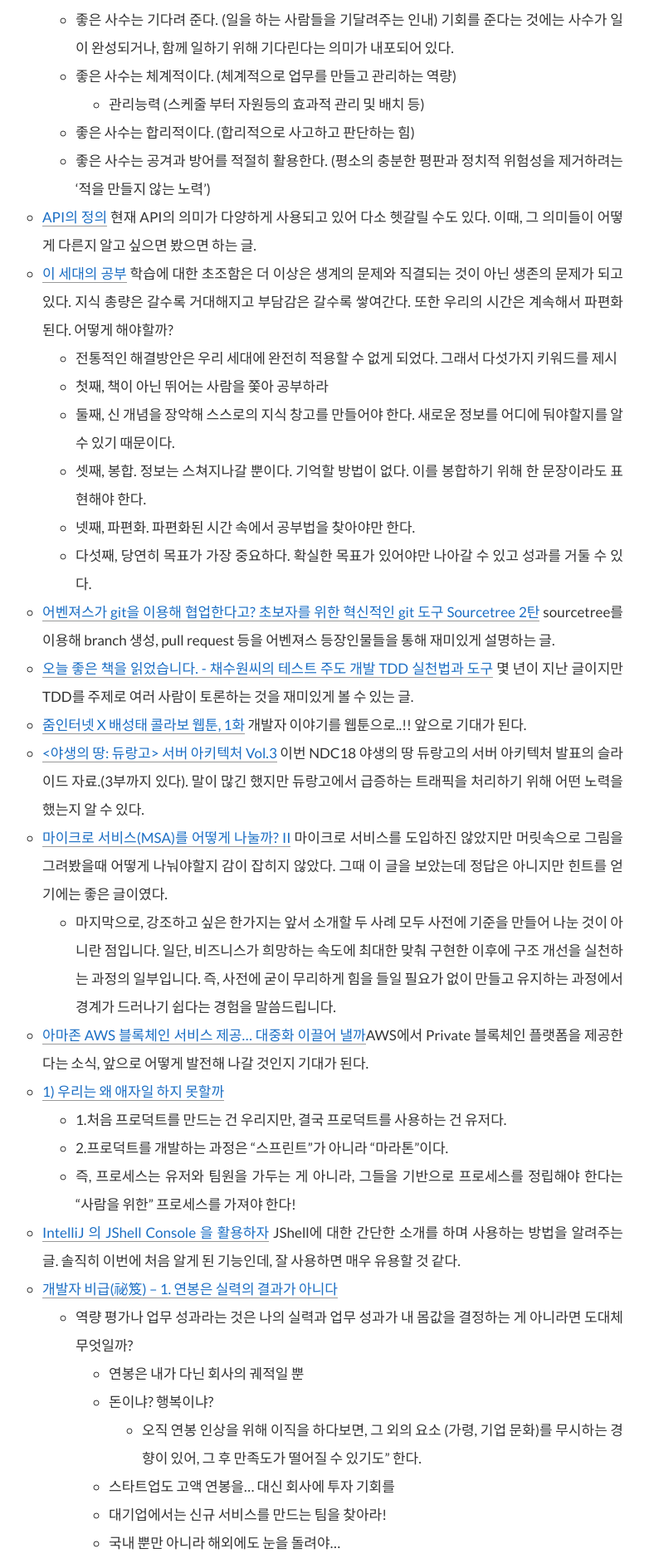
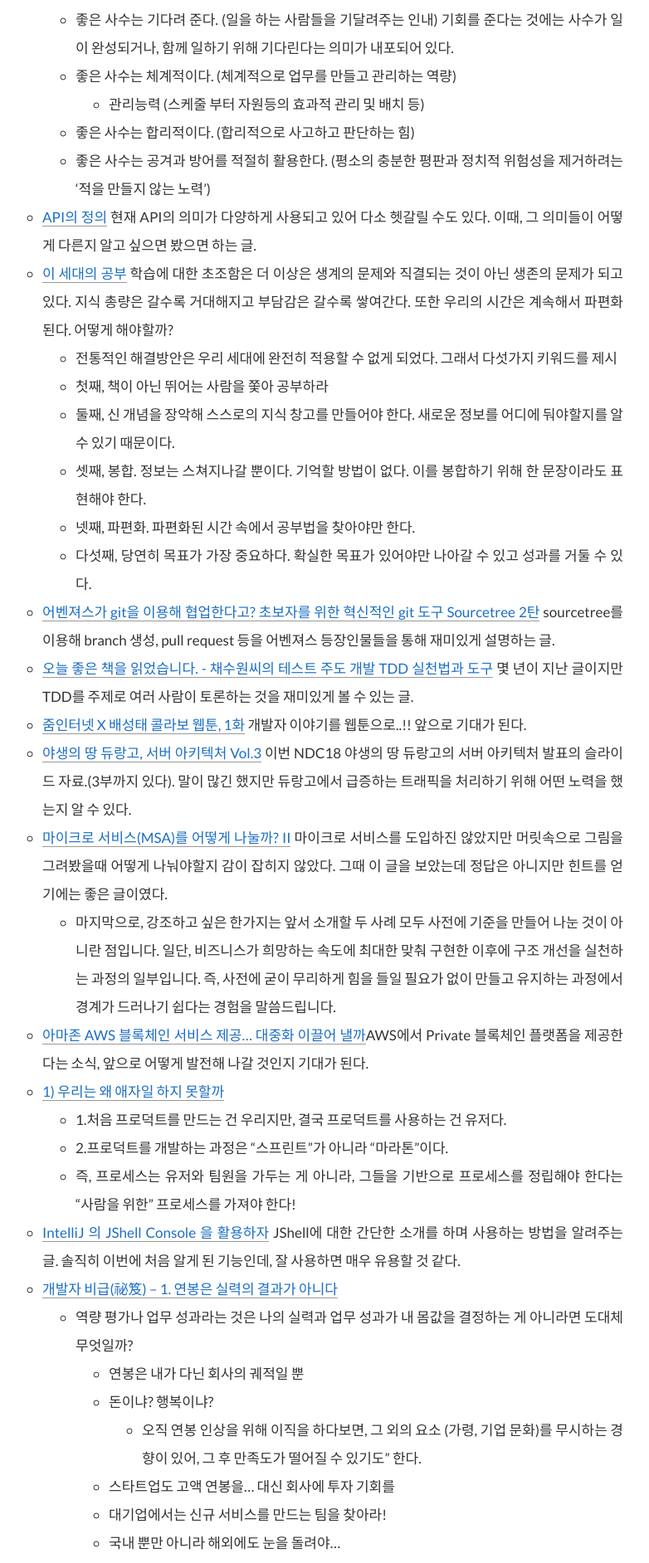
Before and after one commit to gwonsungjun/gwonsungjun.github.io, a Jekyll site: the page built from _posts/2018-05-06-180430_180506.md, in a window 1280 px wide. Shown: the part 3795-5679 px from the top of the page at 83% size, without its empty margins (259-1041 px from the left). Built offline with Jekyll 4.4.1, drawn with Linux system fonts in a browser that asks for light colours; comment, search, counter and statistics services are not loaded; some of the changed lines change nothing that is shown.

Commit message:
Edit typo

```diff
--- a/_posts/2018-05-06-180430_180506.md
+++ b/_posts/2018-05-06-180430_180506.md
@@ -106,7 +106,7 @@
 - [어벤져스가 git을 이용해 협업한다고? 초보자를 위한 혁신적인 git 도구 Sourcetree 2탄](http://harbor.school/stories/sourcetree2/) sourcetree를 이용해 branch 생성, pull request 등을 어벤져스 등장인물들을 통해 재미있게 설명하는 글.
 - [오늘 좋은 책을 읽었습니다. - 채수원씨의 테스트 주도 개발 TDD 실천법과 도구](https://groups.google.com/forum/m/#!msg/ksug/8425IjFCNZA/qXP8g6-XzgQJ) 몇 년이 지난 글이지만 TDD를 주제로 여러 사람이 토론하는 것을 재미있게 볼 수 있는 글.
 - [줌인터넷 X 배성태 콜라보 웹툰, 1화](http://hub.zum.com/grimb/24418) 개발자 이야기를 웹툰으로..!! 앞으로 기대가 된다.
-- [<야생의 땅: 듀랑고> 서버 아키텍처 Vol.3](https://www.slideshare.net/sublee/vol-3-95472828) 이번 NDC18 야생의 땅 듀랑고의 서버 아키텍처 발표의 슬라이드 자료.(3부까지 있다). 말이 많긴 했지만 듀랑고에서 급증하는 트래픽을 처리하기 위해 어떤 노력을 했는지 알 수 있다.
+- [야생의 땅 듀랑고, 서버 아키텍처 Vol.3](https://www.slideshare.net/sublee/vol-3-95472828) 이번 NDC18 야생의 땅 듀랑고의 서버 아키텍처 발표의 슬라이드 자료.(3부까지 있다). 말이 많긴 했지만 듀랑고에서 급증하는 트래픽을 처리하기 위해 어떤 노력을 했는지 알 수 있다.
 - [마이크로 서비스(MSA)를 어떻게 나눌까? II](https://www.popit.kr/%EB%A7%88%EC%9D%B4%ED%81%AC%EB%A1%9C-%EC%84%9C%EB%B9%84%EC%8A%A4msa%EB%A5%BC-%EC%96%B4%EB%96%BB%EA%B2%8C-%EB%82%98%EB%88%8C%EA%B9%8C-ii/) 마이크로 서비스를 도입하진 않았지만 머릿속으로 그림을 그려봤을때 어떻게 나눠야할지 감이 잡히지 않았다. 그때 이 글을 보았는데 정답은 아니지만 힌트를 얻기에는 좋은 글이였다.
   - 마지막으로, 강조하고 싶은 한가지는 앞서 소개할 두 사례 모두 사전에 기준을 만들어 나눈 것이 아니란 점입니다. 일단, 비즈니스가 희망하는 속도에 최대한 맞춰 구현한 이후에 구조 개선을 실천하는 과정의 일부입니다. 즉, 사전에 굳이 무리하게 힘을 들일 필요가 없이 만들고 유지하는 과정에서 경계가 드러나기 쉽다는 경험을 말씀드립니다.
 - [아마존 AWS 블록체인 서비스 제공... 대중화 이끌어 낼까](http://m.whitepaper.co.kr/news/articleView.html?idxno=97328#086C)AWS에서 Private 블록체인 플랫폼을 제공한다는 소식, 앞으로 어떻게 발전해 나갈 것인지 기대가 된다.
```
